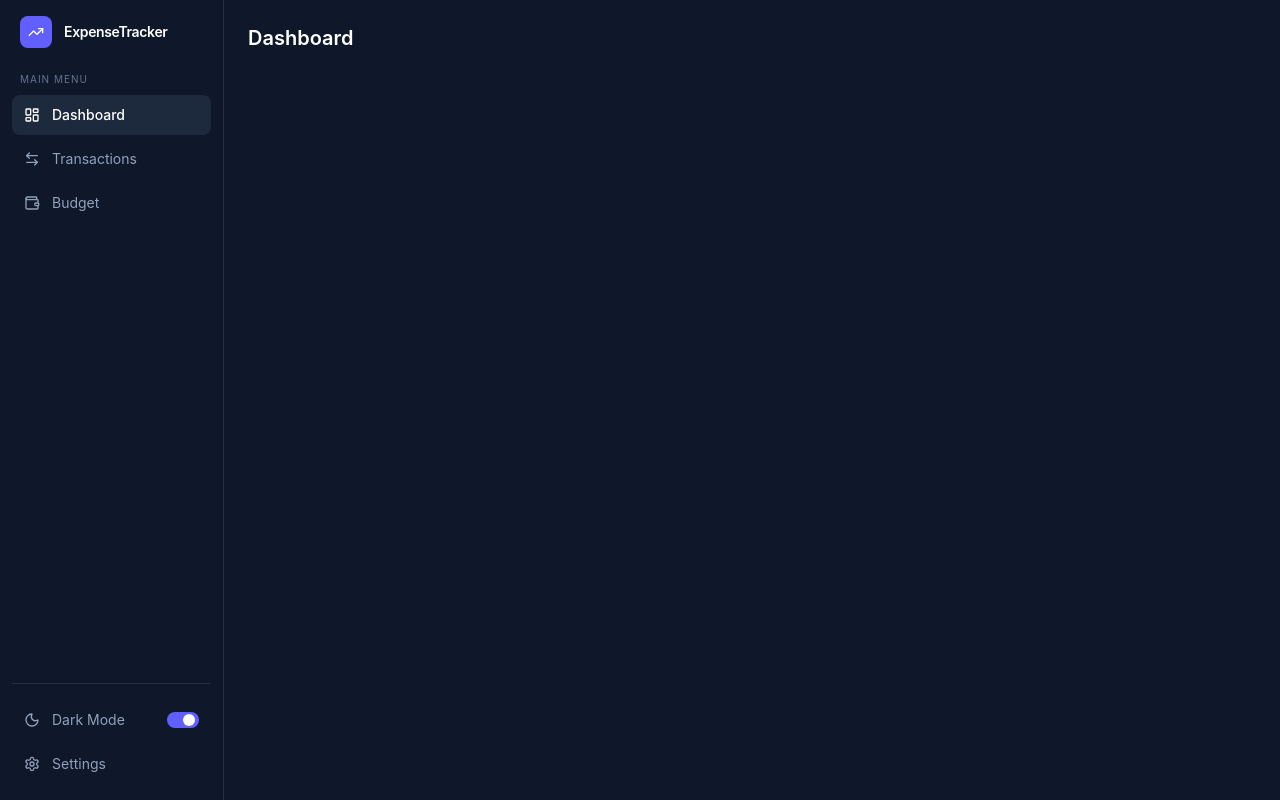
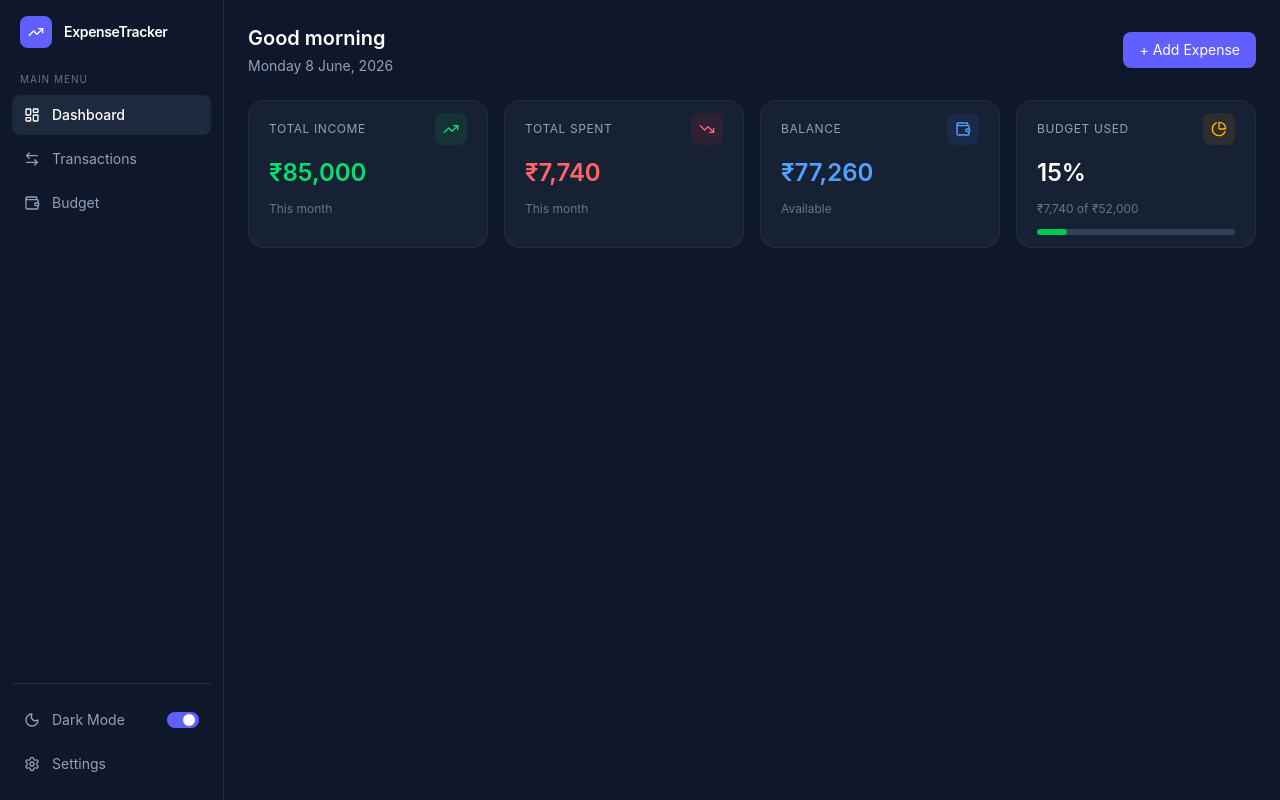
Before and after one commit to himanshukmwt/expense-tracker-react, a React (Vite) app: page /dashboard in a window 1280 px wide. Built offline with nearby package versions, Linux system fonts and the light colour scheme.

Commit message:
Dashboard cards added

```diff
--- a/src/Components/KpiCard.jsx
+++ b/src/Components/KpiCard.jsx
@@ -1,31 +1,34 @@
 const colorMap = {
   green: {
-    icon: 'bg-green-500/10 text-green-400',
-    value: 'text-green-400',
+    icon: "bg-green-500/10 text-green-400",
+    value: "text-green-400",
   },
   red: {
-    icon: 'bg-red-500/10 text-red-400',
-    value: 'text-red-400',
+    icon: "bg-red-500/10 text-red-400",
+    value: "text-red-400",
   },
   blue: {
-    icon: 'bg-blue-500/10 text-blue-400',
-    value: 'text-blue-400',
+    icon: "bg-blue-500/10 text-blue-400",
+    value: "text-blue-400",
   },
   amber: {
-    icon: 'bg-amber-500/10 text-amber-400',
-    value: 'text-white',
+    icon: "bg-amber-500/10 text-amber-400",
+    value: "text-white",
   },
-}
+};
 
-function KpiCard({title, value, sub, icon:Icon, color, progress}){
-    const c=colorMap[color]
+function KpiCard({ title, value, sub, icon: Icon, color, progress }) {
+  const c = colorMap[color];
 
-    return(
-         <div className="bg-slate-800/60 border border-white/5 rounded-2xl p-5 flex flex-col gap-3">
-
+  return (
+    <div className="bg-slate-800/60 border border-white/5 rounded-2xl px-5 py-3 flex flex-col gap-3">
       <div className="flex items-center justify-between">
-        <p className="text-slate-400 text-xs uppercase tracking-wider">{title}</p>
-        <div className={`w-8 h-8 rounded-lg flex items-center justify-center ${c.icon}`}>
+        <p className="text-slate-400 text-xs uppercase tracking-wider">
+          {title}
+        </p>
+        <div
+          className={`w-8 h-8 rounded-lg flex items-center justify-center ${c.icon}`}
+        >
           <Icon size={16} />
         </div>
       </div>
@@ -34,16 +37,16 @@ function KpiCard({title, value, sub, icon:Icon, color, progress}){
 
       <p className="text-slate-500 text-xs">{sub}</p>
 
-      {progress !==undefined && (
+      {progress !== undefined && (
         <div className="h-1.5 bg-slate-700 rounded-full overflow-hidden">
-            <div className={`h-full rounded-full transitin-all ${progress> 90 ? 'bg-red-500':progress >70?'bg-amber-500' :'bg-green-500'}`}>
-
-            </div>
-
+          <div
+            className={`h-full rounded-full transitin-all ${progress > 90 ? "bg-red-500" : progress > 70 ? "bg-amber-500" : "bg-green-500"}`}
+            style={{ width: `${Math.min(progress, 100)}%` }}
+          ></div>
         </div>
       )}
-      </div>
-    )
+    </div>
+  );
 }
 
 export default KpiCard;
--- a/src/Pages/Dashboard.jsx
+++ b/src/Pages/Dashboard.jsx
@@ -1,4 +1,74 @@
+import { useExpense } from "../Context/ExpenseContext";
+import KpiCard from "../Components/KpiCard";
+import { TrendingUp, TrendingDown, Wallet, PieChart } from "lucide-react";
+
 function Dashboard() {
-  return <h1 className="text-xl font-semibold">Dashboard</h1>
+  const { entries, budgets, getSummary } = useExpense();
+
+  const currentMonth = new Date().toISOString().slice(0, 7);
+  const monthEntries = entries.filter((e) => e.date.startsWith(currentMonth));
+  const { income, expense, balance } = getSummary(monthEntries);
+
+  const totalBudget = Object.values(budgets).reduce((a, b) => a + b, 0);
+  const budgetUsed =
+    totalBudget > 0 ? Math.round((expense / totalBudget) * 100) : 0;
+
+  const fmt = (n) => "\u20B9" + n.toLocaleString("en-IN");
+
+  return (
+    <div className="flex flex-col gap-6">
+      <div className="flex items-center justify-between">
+        <div>
+          <h1 className="text-xl font-semibold text-white">Good morning </h1>
+          <p className="text-slate-400 text-sm mt-1">
+            {new Date().toLocaleDateString("en-IN", {
+              weekday: "long",
+              month: "long",
+              day: "numeric",
+              year: "numeric",
+            })}
+          </p>
+        </div>
+        <button className="flex items-center gap-2 bg-indigo-500 hover:bg-indigo-600 text-white text-sm px-4 py-2 rounded-lg transition-colors cursor-pointer">
+          + Add Expense
+        </button>
+      </div>
+
+      <div className="grid grid-cols-2 xl:grid-cols-4 gap-4">
+        <KpiCard
+          title="Total Income"
+          value={fmt(income)}
+          sub="This month"
+          icon={TrendingUp}
+          color="green"
+        />
+
+        <KpiCard
+          title="Total Spent"
+          value={fmt(expense)}
+          sub="This month"
+          icon={TrendingDown}
+          color="red"
+        />
+
+        <KpiCard
+          title="Balance"
+          value={fmt(balance)}
+          sub="Available"
+          icon={Wallet}
+          color="blue"
+        />
+
+        <KpiCard
+          title="Budget Used"
+          value={budgetUsed + "%"}
+          sub={fmt(expense) + " of " + fmt(totalBudget)}
+          icon={PieChart}
+          color="amber"
+          progress={budgetUsed}
+        />
+      </div>
+    </div>
+  );
 }
-export default Dashboard
+export default Dashboard;
--- a/src/main.jsx
+++ b/src/main.jsx
@@ -2,7 +2,7 @@ import { StrictMode } from 'react'
 import { createRoot } from 'react-dom/client'
 import './index.css'
 import App from './App.jsx'
-import { ExpenseProvider } from './Components/context/ExpenseContext.jsx'
+import { ExpenseProvider } from './Context/ExpenseContext.jsx'
 
 createRoot(document.getElementById('root')).render(
   <StrictMode>
```
Also changed, not shown: src/Context/ExpenseContext.jsx (renamed from src/Components/context/ExpenseContext.jsx).
